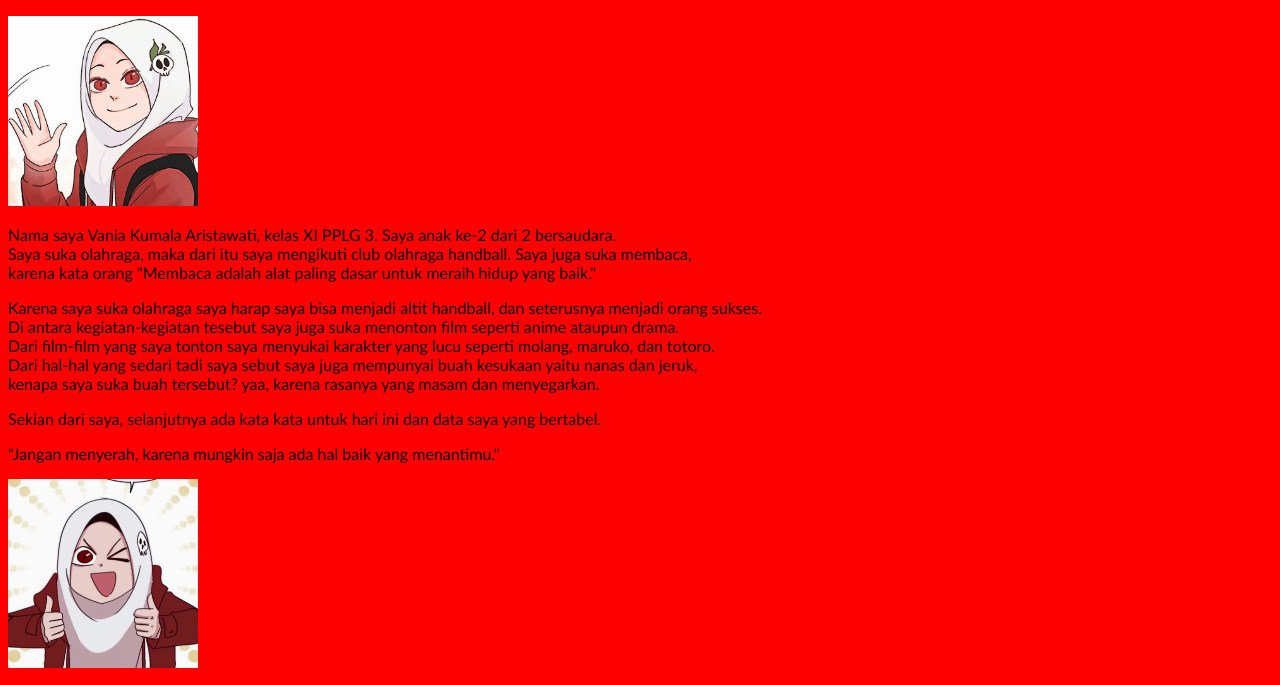
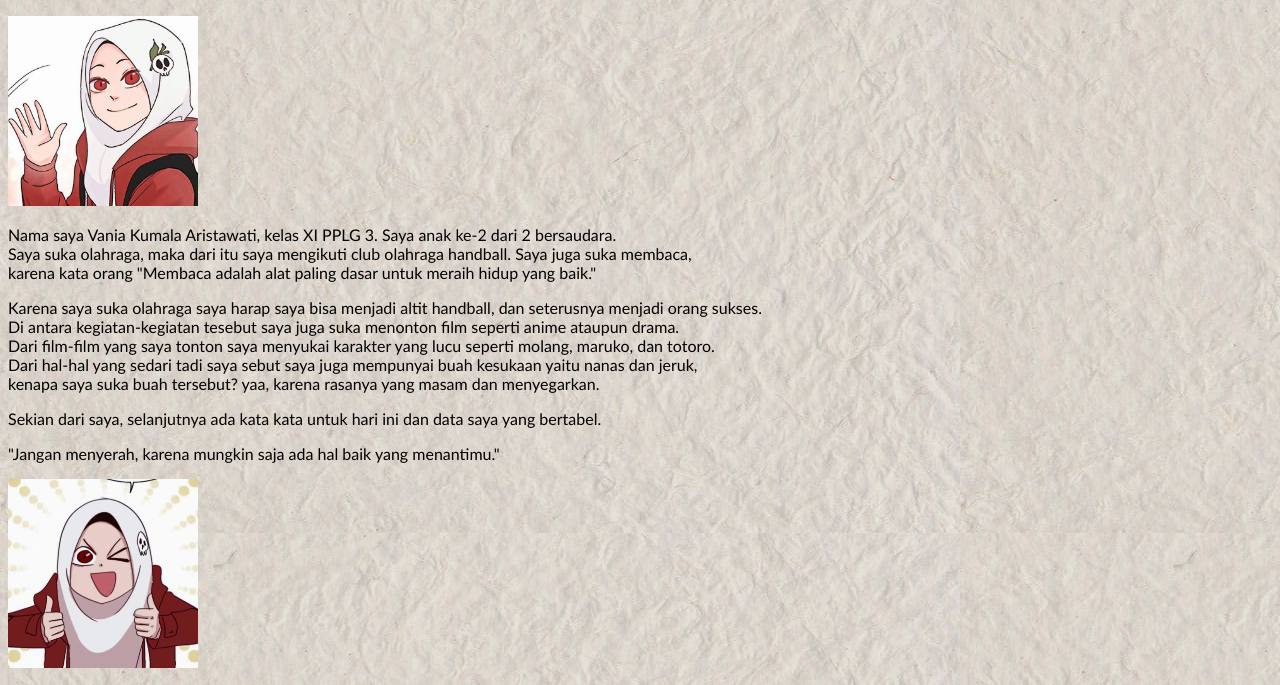
Before and after one commit to vaniakumalaa/vania, a plain HTML site: page index.html in a window 1280 px wide. Shown: the part 107-792 px from the top of the page. Drawn offline with Linux system fonts and the light colour scheme.

Commit message:
Update latihan2.css

```diff
--- a/latihan2.css
+++ b/latihan2.css
@@ -1,6 +1,6 @@
 body {
-/*     background-image: url(gambar/background3.jpg); */
-    background-color: red;
+    background-image: url(background3.jpg);
+/*     background-color: red; */
     font-family: 'Gill Sans', 'Gill Sans MT', Calibri, 'Trebuchet MS', sans-serif;
     }
 
```
